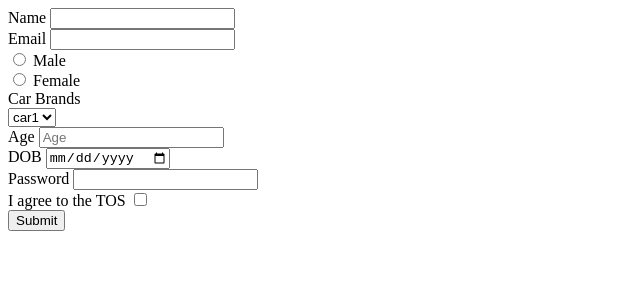
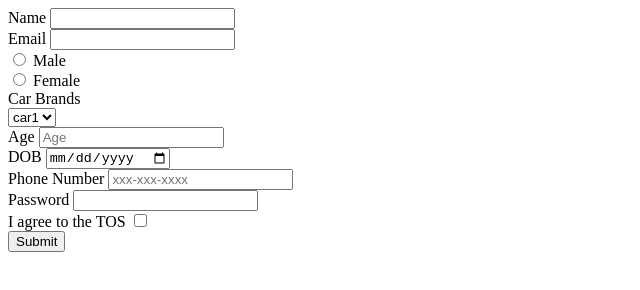
Before and after one commit to acciojob/signup-form-car-sreya-01, a website: page main.html in a window 1280 px wide. Shown: the whole page, without its empty margins (0-640 px from the left). Drawn offline with Linux system fonts and the light colour scheme.

Commit message:
created a submission

```diff
--- a/main.html
+++ b/main.html
@@ -28,11 +28,13 @@
 		<input id="age" type="number" required="*" placeholder="Age"><br>
 		<label for="dob">DOB</label>
 		<input id="dob" type="Date" required="*"><br>
+		<label for="tel">Phone Number</label>
+		<input id="tel" type="tel" placeholder="xxx-xxx-xxxx"><br>
 		<label for="password">Password</label>
 		<input id="password" required="*" type="password" palceholder="Password"><br>
 		<label for="tos">I agree to the TOS</label>
 		<input id="tos" type="checkbox"><br>
-		<input type="submit" value="Submit">
+		<button type="submit" value="Submit">Submit</button>
 	</form>
 </body>
 
```
